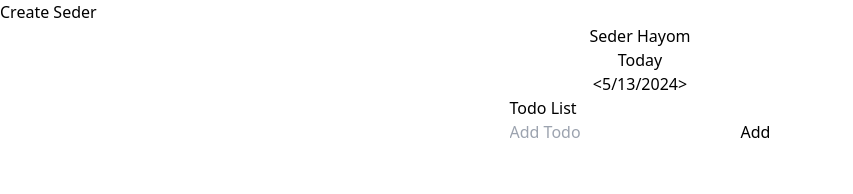
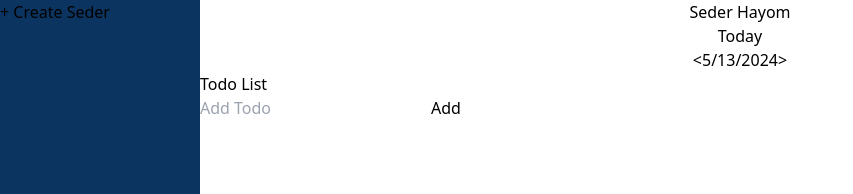
Before and after one commit to SrulySteiner/Seder-Hayom, a React (Vite) app: page / in a window 1280 px wide. Shown: the top 194 px of the page, without its empty margins (0-853 px from the left). Built offline with nearby package versions, Linux system fonts and the light colour scheme.

Commit message:
UI changes, Footer Added, Drag&Drop fixed

```diff
--- a/src/App.jsx
+++ b/src/App.jsx
@@ -1,5 +1,6 @@
 import React, { useState } from 'react';
 import Header from './Header';
+import Footer from './Footer';
 import Sedarim from './Seder';
 import Tasks from './Tasks'
 import './index.css';
@@ -13,19 +14,27 @@ function App() {
   const [currentDate, setCurrentDate] = useState(new Date());
 
   return (
-    <div>
-      <div>
+    <div class="flex flex-col h-screen justify-between">
+      <div class='container'>
+        <div class='sidebar'>
           <Sedarim d = {{currentDate, setCurrentDate}}
                   t = {{tasks, setTasks}}/>
         </div>
-      <div className="App">
+        <div class='main'>
           <Header state = {{currentDate, setCurrentDate}}/>
           <main>
             <Tasks d = {{currentDate, setCurrentDate}}
                   t = {{tasks, setTasks}}/>
           </main>
+
+        </div>
+
+      </div>
+      <div class="h-10">
+        <Footer/>
       </div>
     </div>
+
 
   );
 }
--- /dev/null
+++ b/src/Footer.jsx
@@ -0,0 +1,13 @@
+import React from 'react';
+import logo from './assets/SefariaLogo.png'
+
+function Footer(){
+    return(
+        <div class="flex flex-col justify-center">
+            <img class="object-scale-down h-12 w-24" src={logo} alt="logo"/>
+            <span class="text-sm">For issues and bugs contact: <a class="text-sm hover:underline decoration-sky">sssulysteiner@gmail.com</a></span>
+        </div>
+    );
+}
+
+export default Footer;
--- a/src/Header.jsx
+++ b/src/Header.jsx
@@ -18,10 +18,10 @@ function Header({state}){
 
     return(
         <header className="App-header">
-        <h1>Seder Hayom</h1>
+        <h1 class="text-3xl font-mono">Seder Hayom</h1>
         <div>
           <div className="App-header">
-            <button onClick={handleToday}>Today</button>
+            <button class="bg-blue-500 hover:bg-blue-700 text-white font-bold py-2 px-4 rounded-full"onClick={handleToday}>Today</button>
           </div >
           <div className="App-header">
             <button onClick={() => changeDate('prev')}>&lt;</button>
--- a/src/Seder.jsx
+++ b/src/Seder.jsx
@@ -22,20 +22,20 @@ function Sedarim({d, t}){
       };
 
     return (
-        <div>
+        <div class="h-100 w-full flex grid items-center justify-center bg-teal-lightest font-sans">
+            <div class="flex grid flex-col space-y-4">
                 {sedarim.map((seder) => {
                       return (
-                        <div key={seder.id}>
-                              <label>
-                                <input type="checkbox" />
-                                <span>{seder.name}</span>
-                                <button className="close-button" aria-label="Close alert" type="button" data-close onClick={() => removeSeder(seder.id)}>&times;</button>
-                              </label>
+                        <div class="flex flex-row justify-between" key={seder.id}>
+                                <p class="text-white">{seder.name}</p>
+                                <button class="bg-white flex-no-shrink p-2 ml-2 border-1 rounded text-black border-red opacity-100 hover:outline outline-blue-500" aria-label="Close alert" type="button" onClick={() => removeSeder(seder.id)}>Delete</button>
                         </div>
                           );
                     })}
-            <Popup trigger=
-                {<button> Create Seder </button>}
+            </div>
+            <div class="absolute bottom-0">
+                <Popup class="flex-grow" trigger=
+                    {<button class="bg-white-500 flex-no-shrink p-2 ml-2 border-1 rounded text-white border-red opacity-100 hover:text-black hover:bg-white" aria-label="Close alert">+ Create Seder </button>}
                     modal nested>
                     {
                         close => (
@@ -56,6 +56,7 @@ function Sedarim({d, t}){
                     }
                 </Popup>
             </div>
+        </div>
     )
 }
 
--- a/src/Tasks.jsx
+++ b/src/Tasks.jsx
@@ -34,22 +34,24 @@ function Tasks({d, t}) {
       t.setTasks(updatedTasks);
     };
 
-    const filteredTasks = t.tasks.filter(task => task.date === d.currentDate.toLocaleDateString());
+    let filteredTasks = t.tasks.filter(task => task.date === d.currentDate.toLocaleDateString());
 
-    const onDragEnd = (result) =>{
-      const {destination, source, draggableId} = result;
-      if(!destination){
+    function onDragEnd (result){
+      if(!result.destination){
         return;
       }
 
-      if(destination.droppableId === source.droppableId &&
-        destination.index === source.index){
+      if(result.destination.droppableId === result.source.droppableId &&
+        result.destination.index === result.source.index){
           return;
-        }
-      const nextTaskList = [...t.tasks];
-      nextTaskList.splice(source.index, 1);
-      nextTaskList.splice(destination.index, 0,t.tasks.find(task => task.id === draggableId));
-      t.setTasks(nextTaskList);
+      }
+
+      let newTasks = [...filteredTasks];
+      const [removed] = newTasks.splice(result.source.index, 1);
+      newTasks.splice(result.destination.index, 0, removed);
+      filteredTasks = [...newTasks];
+      newTasks = t.tasks.filter(task => task.date != d.currentDate.toLocaleDateString());
+      t.setTasks(newTasks.concat(filteredTasks));
     }
 
     function toggleChecked (taskId) {
@@ -75,7 +77,7 @@ function Tasks({d, t}) {
           <h1 class="text-grey-darkest">Todo List</h1>
           <div class="flex mt-4">
             <form class ="flex mt-4"onSubmit={addTask}>
-              <input ref={taskRef} type="text" autoComplete="off" id="addtask" name="addtask" maxLength="50"
+              <input ref={taskRef} type="text" autoComplete="off" id="addtask" name="addtask" maxLength="40"
               class="shadow appearance-none border rounded w-full py-2 px-3 mr-4 text-grey-darker" placeholder="Add Todo"/>
               <button class="flex-no-shrink p-2 border-2 rounded text-teal border-teal hover:text-white hover:bg-teal">Add</button>
             </form>
@@ -83,18 +85,18 @@ function Tasks({d, t}) {
       </div>
       <div class="flex">
             <DragDropContext onDragEnd={onDragEnd}>
-              <Droppable droppableId = {crypto.randomUUID()}>
-                {(provided) =>(
+              <Droppable droppableId={crypto.randomUUID()}>
+                {(provided, snapshot) =>(
                   <div
                     {...provided.droppableProps}
                     ref={provided.innerRef}
-                    key = {1}
+                    key={crypto.randomUUID()}
                   >
-                    {filteredTasks.map((task, index) => {
-                      return (
+                    {filteredTasks.map((task, index) => (
                         <Draggable draggableId={task.id} index={index}>
-                          {(provided) => (
-                            <div class="flex mb-4 items-center" key={task.id}
+                          {(provided, snapshot) => (
+                            <div class="flex mb-4 items-center"
+                              key={task.id}
                               ref={provided.innerRef}
                               {...provided.draggableProps}
                               {...provided.dragHandleProps}
@@ -122,8 +124,7 @@ function Tasks({d, t}) {
                             </div>
                           )}
                         </Draggable>
-                      );
-                    })}
+                      ))}
                     {provided.placeholder}
                   </div>
                 )}
--- a/src/index.css
+++ b/src/index.css
@@ -25,3 +25,22 @@ input:checked+p {
   color: #777;
   text-decoration: line-through;
 }
+
+.container {
+  width: 100%;
+  display: grid;
+  grid-template-areas: "sidebar main";
+  grid-template-columns: 200px auto;
+}
+
+.sidebar {
+  grid-area: sidebar;
+  height: 100vw;
+  background-color: #0B3560;
+}
+
+.main {
+  grid-area: main;
+  height: 100vw;
+  background-color: rgb(255, 255, 255);
+}
--- a/src/main.jsx
+++ b/src/main.jsx
@@ -7,8 +7,8 @@ import { ThemeProvider } from "@material-tailwind/react";
 
 ReactDOM.createRoot(document.getElementById('root')).render(
       <React.StrictMode>
-            <ThemeProvider>
+
                   <App />
-            </ThemeProvider>
+
       </React.StrictMode>
 )
```
Lines whose indentation alone changed are shown as unchanged.
